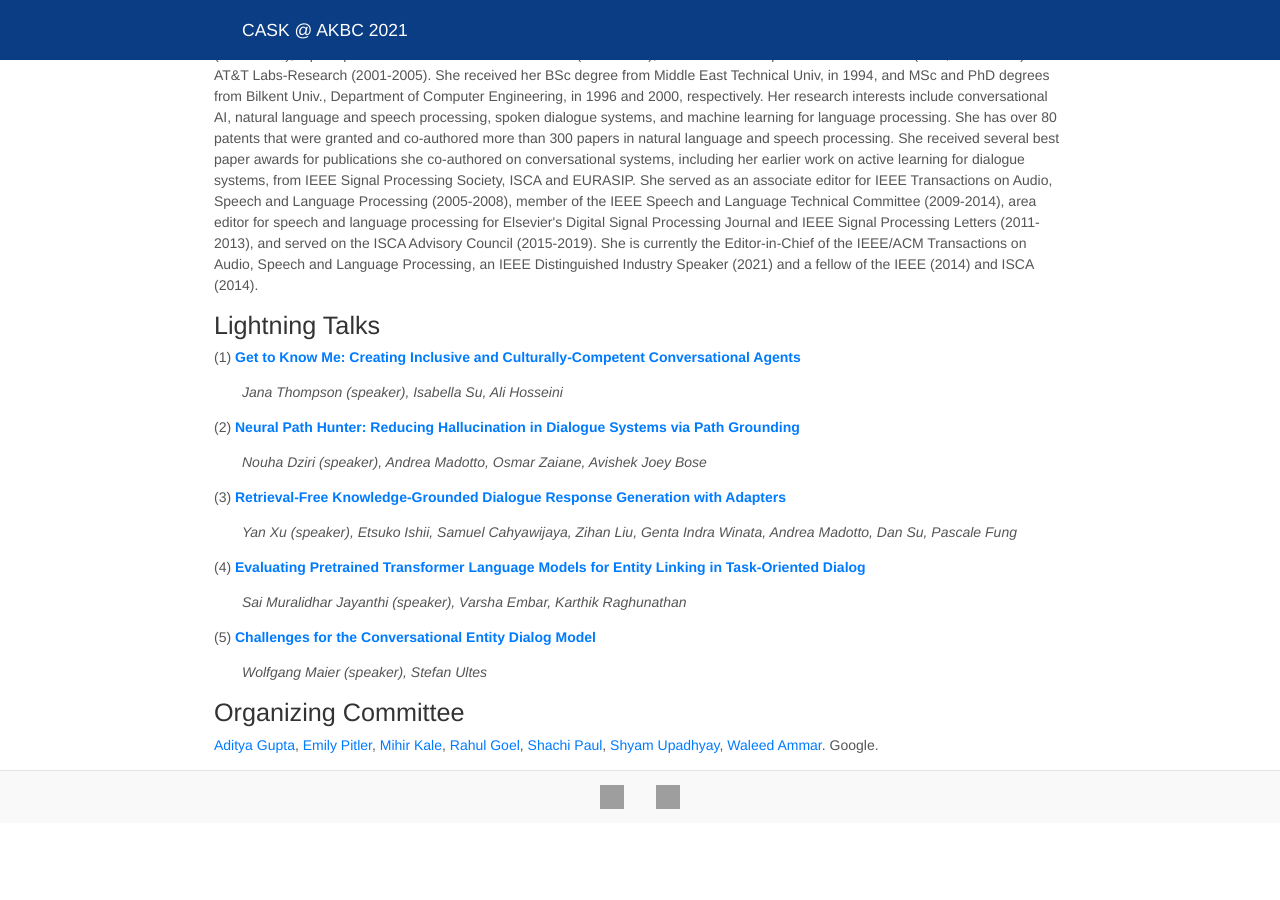
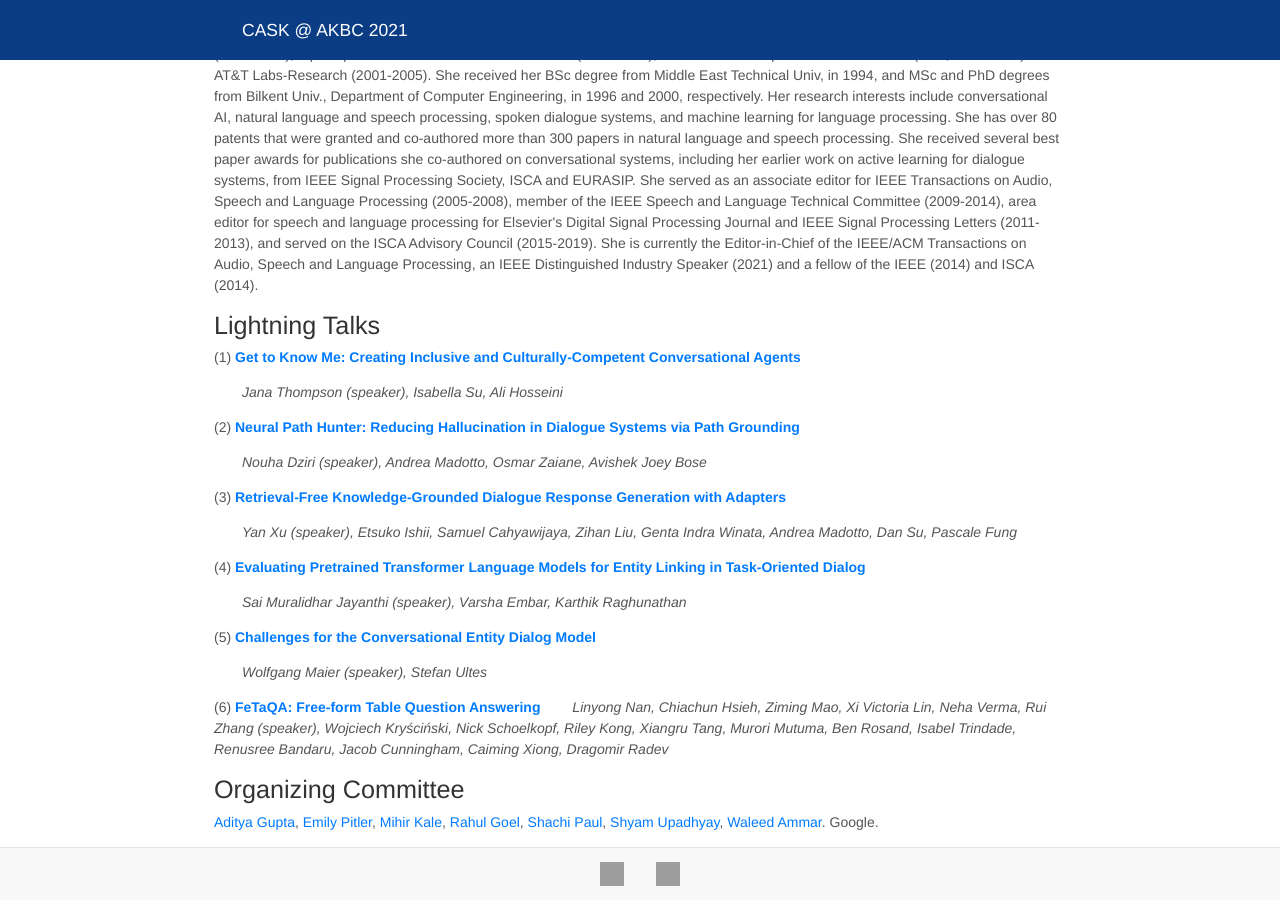
Before and after one commit to cask-workshop/cask-workshop.github.io, a Jekyll site: the page built from index.md, in a window 1280 px wide and 900 px high, scrolled down 2870 px. Built offline with Jekyll 4.4.1, drawn with Linux system fonts in a browser that asks for light colours; nearby versions of some CDN libraries; before the commit the page ends 3693 px from its top, so only the background shows below that; some of the changed text lies outside the part shown; grey boxes are pictures that could not be loaded.

Commit message:
Update index.md

```diff
--- a/index.md
+++ b/index.md
@@ -22,7 +22,7 @@ CASK workshop will be held virtually on October 7th with the following with the
 <li><b>08:10-08:45</b> - Lightning talks 1, 2, 3</li>
 <li><b>08:45-09:30</b> - Invited talk: Using Machine Translation to Localize Task Oriented NLG Output, by <a href="https://www.linkedin.com/in/scottroy2">Scott Roy</a>, Waymo</li>
 <li>09:30-10:00 - Break</li>
-<li><b>10:00-10:30</b> - Lightning talks 4, 5</li>
+<li><b>10:00-10:30</b> - Lightning talks 4, 5, 6</li>
 <li><b>10:30-11:15</b> - Invited talk 2: Duality Exploitation for Language Understanding and Generation, by <a href="https://www.csie.ntu.edu.tw/~yvchen/">Yun-Nung Vivian Chen</a>, National Taiwan University</li>
 <li>11:15-11:30 - Break</li>
 <li><b>11:30-12:15</b> - Invited talk 3: Grounding Dialogue System Responses on Unstructured Knowledge, by <a href="https://www.linkedin.com/in/dilek-hakkani-tur-9517543/">Dilek Hakkani-Tür</a>, Amazon</li>
@@ -128,6 +128,8 @@ Selecting the knowledge to ground the responses on is also core to open-domain d
 
   _Wolfgang Maier (speaker), Stefan Ultes_
 
+(6) **[FeTaQA: Free-form Table Question Answering](https://arxiv.org/abs/2104.00369)**
+  _Linyong Nan, Chiachun Hsieh, Ziming Mao, Xi Victoria Lin, Neha Verma, Rui Zhang (speaker), Wojciech Kryściński, Nick Schoelkopf, Riley Kong, Xiangru Tang, Murori Mutuma, Ben Rosand, Isabel Trindade, Renusree Bandaru, Jacob Cunningham, Caiming Xiong, Dragomir Radev_
 
 ## Organizing Committee
 [Aditya Gupta](https://scholar.google.com/citations?hl=en&user=HW7IZ6sAAAAJ&view_op=list_works&sortby=pubdate),
```
